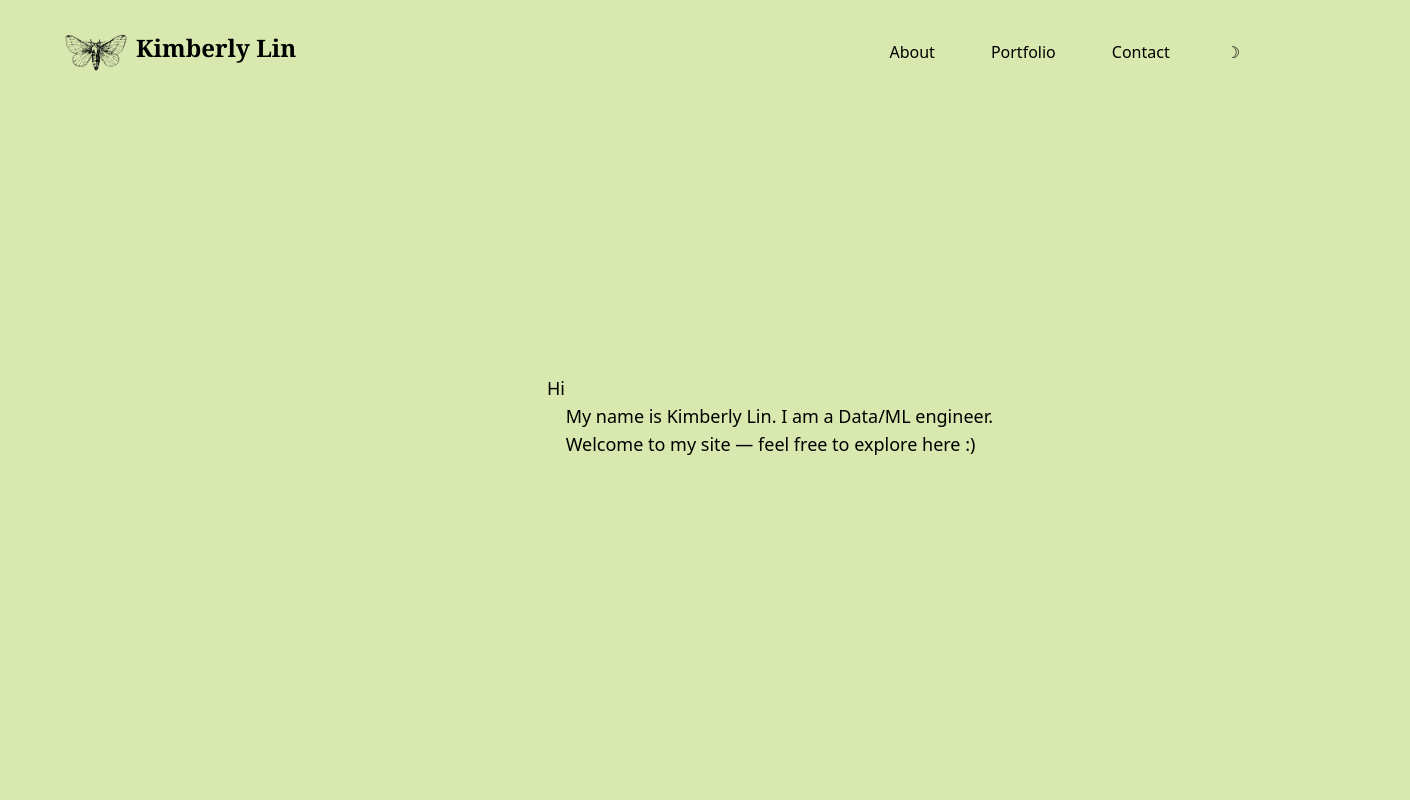
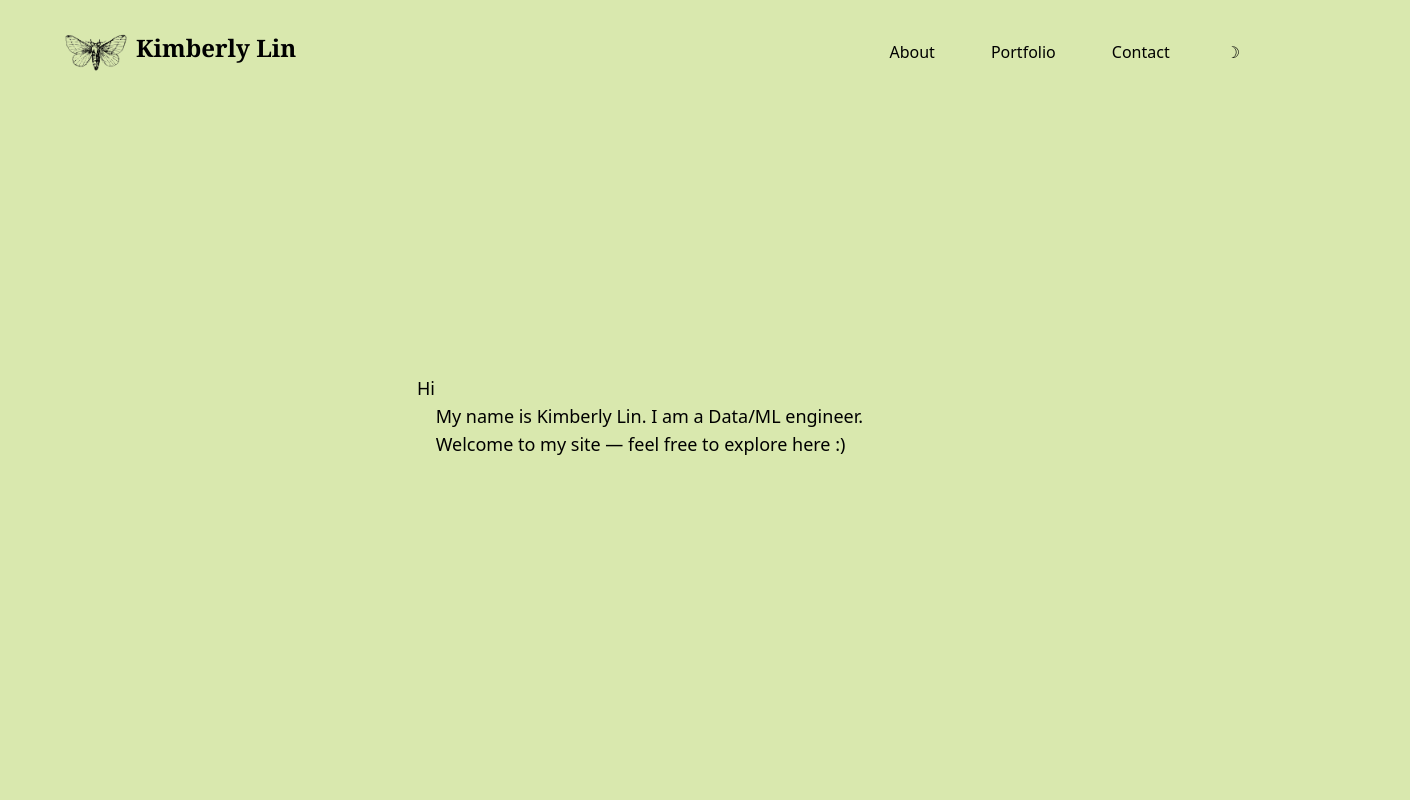
Before and after one commit to JYUN-YI/kimberlylin, a Next.js app: page / in a window 1280 px wide. Shown: the top 800 px of the page, 1410 px wide, since content can reach past the window. Built offline with nearby package versions, Linux system fonts and the light colour scheme.

Commit message:
Update globals.css

```diff
--- a/app/globals.css
+++ b/app/globals.css
@@ -256,7 +256,6 @@ body {
     flex-direction: column; /* Ensure content stacks vertically */
     align-items: center;
     justify-content: center;
-    margin-left: 130px;
     padding: 2rem; /* Ensure spacing around content */
   }
 
```
